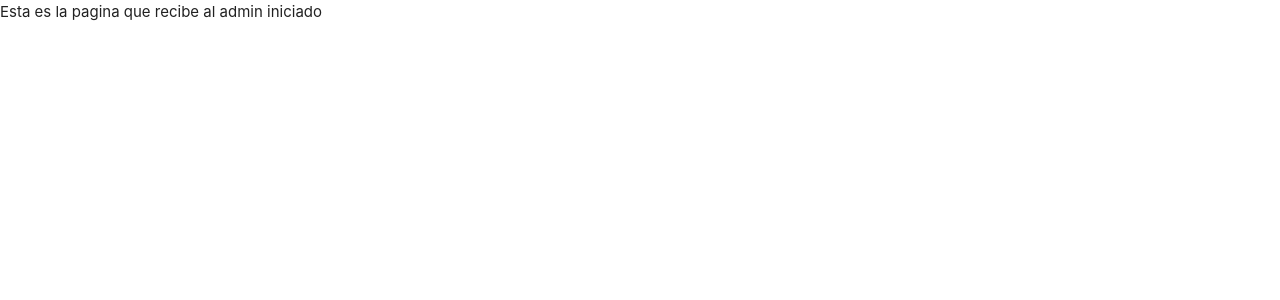
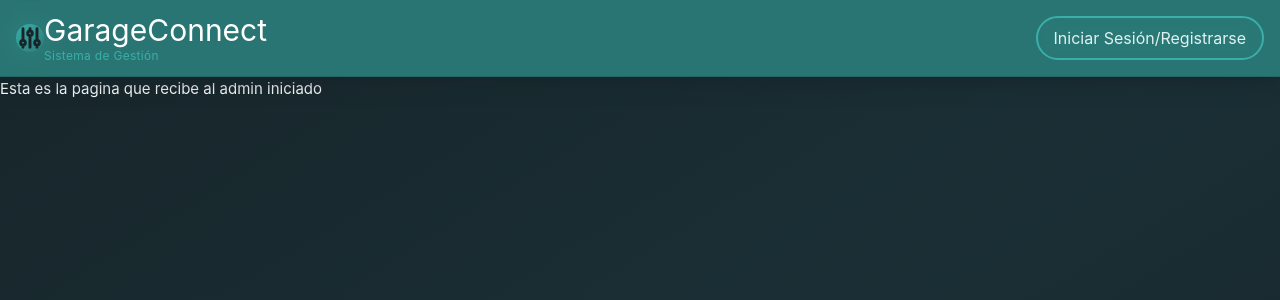
Before and after one commit to benlox44/garage-frontend, a Vue app: page /admin in a window 1280 px wide. Shown: the top 300 px of the page. Built offline with nearby package versions, Linux system fonts and the light colour scheme.

Commit message:
algunos cambios de admin

```diff
--- /dev/null
+++ b/src/components/adminView/headerAdminView.vue
@@ -0,0 +1,49 @@
+<template>
+    <header class="bg-[#2B7A78]/95 backdrop-blur-md shadow-lg shadow-[#17252A]/50 shrink-0 sticky top-0 z-50 border-b border-[#3AAFA9]/20">
+    <div class="w-full max-w-7xl mx-auto px-4 sm:px-6 lg:px-16 xl:px-24 2xl:px-32 py-3 sm:py-4">
+      <div class="flex flex-col sm:flex-row justify-between items-center gap-3 sm:gap-4">
+        <!-- Logo -->
+        <RouterLink to="/" class="flex items-center space-x-3 group">
+          <div class="relative">
+            <!-- Icon Background Glow -->
+            <div class="absolute inset-0 bg-[#3AAFA9]/30 rounded-xl blur-md group-hover:bg-[#3AAFA9]/50 transition-all duration-300"></div>
+            <!-- Icon -->
+            <div class="relative bg-linear-to-br from-[#3AAFA9] to-[#2B7A78] p-2 rounded-xl group-hover:scale-110 transition-transform duration-300">
+              <svg class="w-6 h-6 sm:w-7 sm:h-7 text-[#17252A]" fill="none" stroke="currentColor" viewBox="0 0 24 24" stroke-width="2.5">
+                <path stroke-linecap="round" stroke-linejoin="round" d="M12 6V4m0 2a2 2 0 100 4m0-4a2 2 0 110 4m-6 8a2 2 0 100-4m0 4a2 2 0 110-4m0 4v2m0-6V4m6 6v10m6-2a2 2 0 100-4m0 4a2 2 0 110-4m0 4v2m0-6V4"></path>
+              </svg>
+            </div>
+          </div>
+          <div class="flex flex-col">
+            <h1 class="text-xl sm:text-2xl lg:text-3xl font-extrabold text-[#FEFFFF] group-hover:text-[#DEF2F1] transition-colors duration-300">
+              GarageConnect
+            </h1>
+            <span class="text-[10px] sm:text-xs text-[#3AAFA9] font-medium tracking-wide">Sistema de Gestión</span>
+          </div>
+        </RouterLink>
+
+        <!-- Navigation -->
+        <nav class="flex flex-row gap-3 sm:gap-4 w-full sm:w-auto">
+          <RouterLink
+            to="/admin"
+            class="flex-1 sm:flex-none px-4 sm:px-6 py-2 sm:py-2.5 border-2 border-[#3AAFA9] text-[#DEF2F1] font-bold rounded-xl hover:bg-[#3AAFA9]/20 backdrop-blur-sm transition-all duration-300 text-center text-sm sm:text-base hover:scale-105 hover:shadow-lg hover:shadow-[#3AAFA9]/30"
+          >
+            Iniciar Sesión/Registrarse
+          </RouterLink>
+        </nav>
+      </div>
+    </div>
+  </header>
+</template>
+
+
+<script setup lang="ts">
+import { RouterLink } from 'vue-router'
+</script>
+
+<style scoped>
+/* Animación suave para el sticky header */
+header {
+  transition: all 0.3s ease-in-out;
+}
+</style>
--- a/src/views/viewsAdmin/HomeAdminView.vue
+++ b/src/views/viewsAdmin/HomeAdminView.vue
@@ -1,3 +1,13 @@
+<script setup lang="ts">
+import { RouterLink } from 'vue-router'
+// @ts-ignore: Vue SFC module declaration missing for Footer.vue
+import headerAdmin from '@/components/adminView/headerAdminView.vue';
+</script>
+
+
 <template>
-  <h1>Esta es la pagina que recibe al admin iniciado</h1>
+  <div class="min-h-screen flex flex-col bg-linear-to-br from-[#17252A] via-[#1a2f35] to-[#17252A] text-[#FEFFFF] overflow-hidden">
+    <headerAdmin />
+    <h1>Esta es la pagina que recibe al admin iniciado</h1>
+  </div>
 </template>
```
